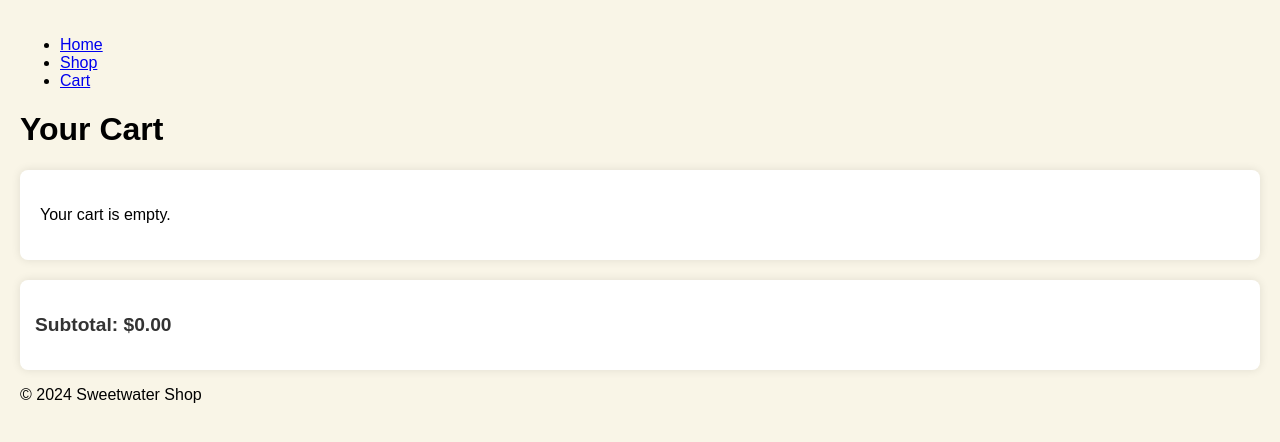
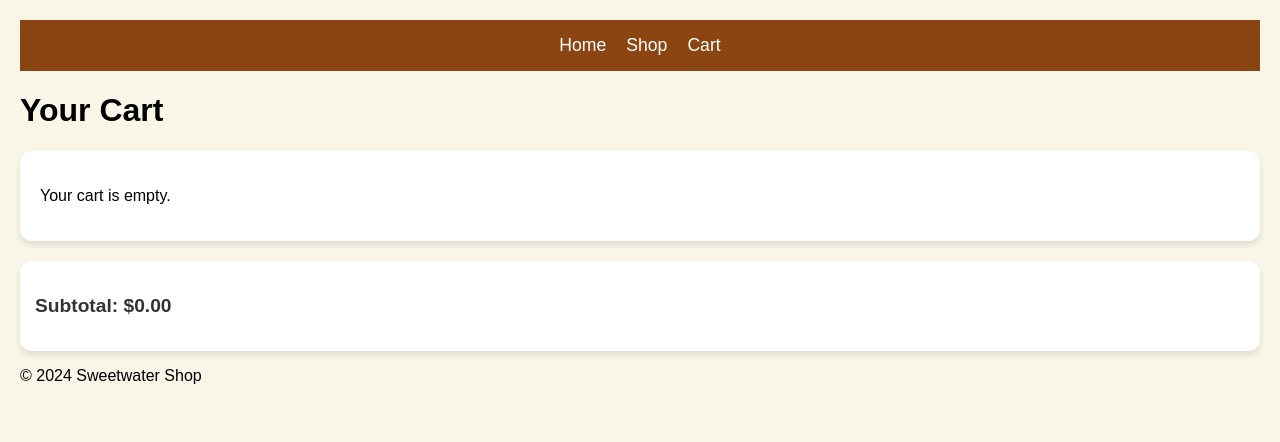
Before and after one commit to Maxtime211/CS-Adv-Programming, a React (Create React App) app: page /cart in a window 1280 px wide. Shown: the top 442 px of the page. Built offline with nearby package versions, Linux system fonts and the light colour scheme.

Commit message:
Navbar Styling

```diff
--- a/src/App.css
+++ b/src/App.css
@@ -15,10 +15,10 @@ body {
 }
 
 #cart {
-  background-color: #fff;
+  background-color: #ffffff;
   padding: 20px;
-  border-radius: 8px;
-  box-shadow: 0 0 10px rgba(0, 0, 0, 0.1);
+  border-radius: 12px;
+  box-shadow: 0 4px 6px rgba(0, 0, 0, 0.1);
   margin-bottom: 20px;
 }
 
@@ -28,13 +28,14 @@ body {
   padding: 15px;
   border: 1px solid #e0e0e0; /* Light border color */
   border-radius: 8px;
-  background-color: #fff;
+  background-color: #ffffff;
+  transition: all 0.3s ease; /* Smooth transition */
 }
 
 .cart-item img {
-      max-width: 80px;
-      margin-right: 15px;
-      border-radius: 4px;
+  max-width: 100px; /* Adjusted image size */
+  margin-right: 20px;
+  border-radius: 6px;
 }
 
 .cart-item-info {
@@ -42,8 +43,8 @@ body {
 }
 
 .cart-item-description {
-  font-size: 0.9em;
-  color: #555;
+  font-size: 1rem; /* Adjusted font size */
+  color: #333;
 }
 
 .cart-item-actions {
@@ -55,21 +56,26 @@ body {
   margin-left: 15px;
   cursor: pointer;
   background-color: #e44d26; /* Warm accent color */
-      color: #fff;
+  color: #ffffff;
   border: none;
   padding: 10px 15px;
-      border-radius: 4px;
+  border-radius: 6px;
+  transition: all 0.3s ease; /* Smooth transition */
+}
+
+.cart-item-actions button:hover {
+  background-color: #c6401e; /* Darker color on hover */
 }
 
 #subtotal {
-  background-color: #fff;
+  background-color: #ffffff;
   padding: 15px;
-  border-radius: 8px;
-  box-shadow: 0 0 10px rgba(0, 0, 0, 0.1);
+  border-radius: 12px;
+  box-shadow: 0 4px 6px rgba(0, 0, 0, 0.1);
 }
 
 #subtotal p {
-      font-size: 1.2em;
+  font-size: 1.2rem; /* Adjusted font size */
   font-weight: bold;
   color: #333;
 }
@@ -81,14 +87,52 @@ body {
 
 .checkout-button, .keep-shopping-button {
   background-color: #8b4513; /* Brown button color */
-  color: #fff;
+  color: #ffffff;
   border: none;
   padding: 12px 20px;
-  border-radius: 4px;
+  border-radius: 6px;
   cursor: pointer;
   margin-right: 10px;
+  transition: all 0.3s ease; /* Smooth transition */
 }
 
 .keep-shopping-button {
   background-color: #cd853f; /* Lighter brown for 'Keep Shopping' */
 }
+
+.checkout-button:hover, .keep-shopping-button:hover {
+  background-color: #75390e; /* Darker color on hover */
+}
+
+/* Navigation bar styles */
+.navbar {
+  background-color: #8b4513; /* Brown background color */
+  padding: 15px 0; /* Add padding to top and bottom */
+}
+
+.navbar ul {
+  list-style-type: none; /* Remove bullet points */
+  margin: 0;
+  padding: 0;
+  text-align: center; /* Center align menu items */
+}
+
+.navbar ul li {
+  display: inline-block; /* Display menu items horizontally */
+  margin-right: 20px; /* Add spacing between menu items */
+}
+
+.navbar ul li:last-child {
+  margin-right: 0; /* Remove margin from last menu item */
+}
+
+.navbar ul li a {
+  color: #ffffff; /* White text color */
+  text-decoration: none; /* Remove underline */
+  font-size: 1.1rem; /* Adjust font size */
+  transition: color 0.3s; /* Smooth color transition on hover */
+}
+
+.navbar ul li a:hover {
+  color: #ffd700; /* Yellow color on hover */
+}
```
Lines whose indentation alone changed are shown as unchanged.
